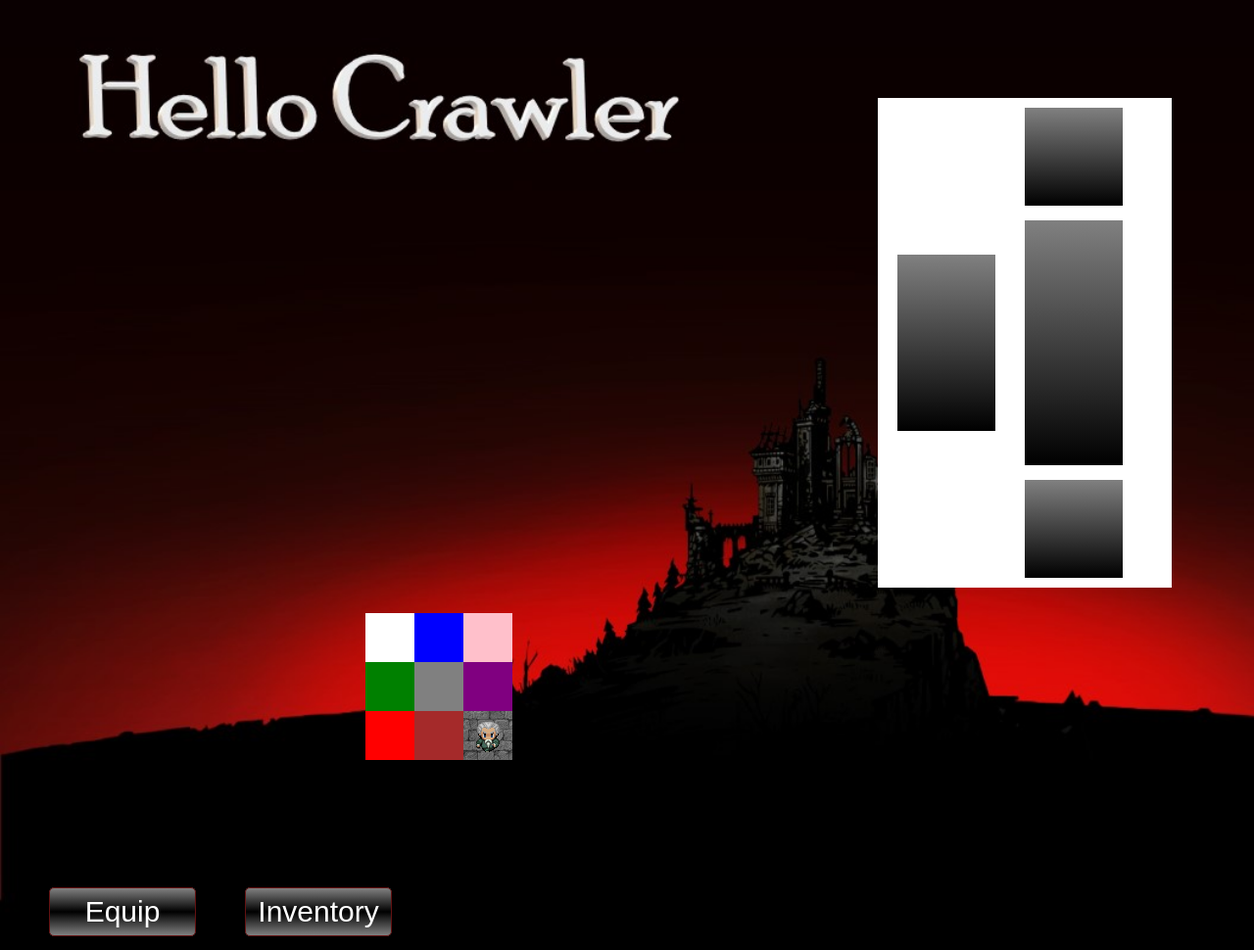
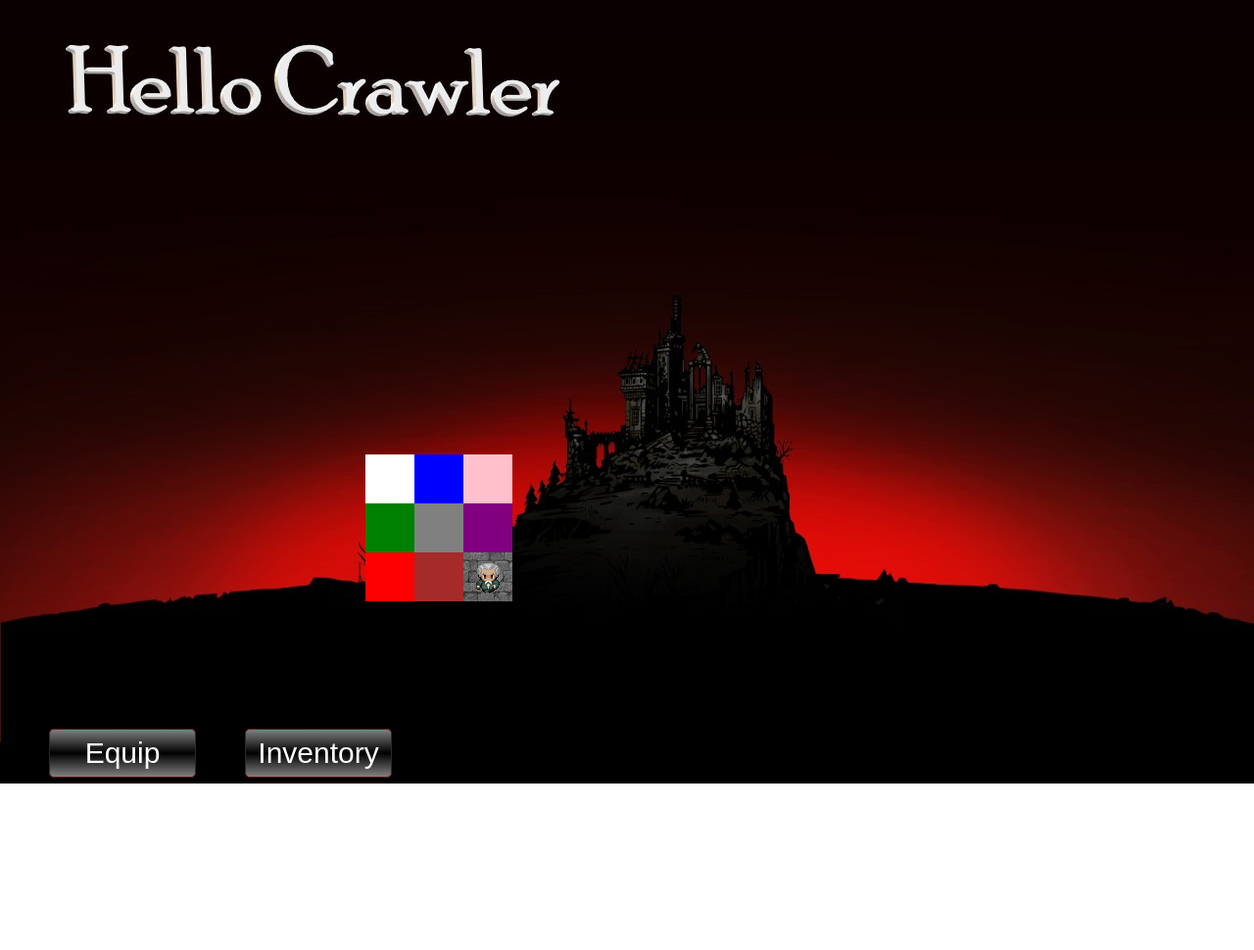
Before and after one commit to dajais/dajais.github.io, a plain HTML site: page index.html in a window 1280 px wide. Shown: the whole page at 98% size. After the commit the page ends 800 px from the top, so only its background shows below. Drawn offline with Linux system fonts and the light colour scheme.

Commit message:
added hidden to equip and background size

```diff
--- a/index.html
+++ b/index.html
@@ -28,7 +28,7 @@
       </div>
 
 
-      <div class="equip">
+      <div class="equip hidden">
         <div class="head"></div>
         <div class="chest"></div>
         <div class="boots"></div>
--- a/style.css
+++ b/style.css
@@ -5,7 +5,7 @@
 }
 
 body{
-  height: 75.8vw;
+  height: 60vw;
   background-image: url(assets/img/fondo.jpg);
   background-repeat: no-repeat;
   background-size: cover;
```
